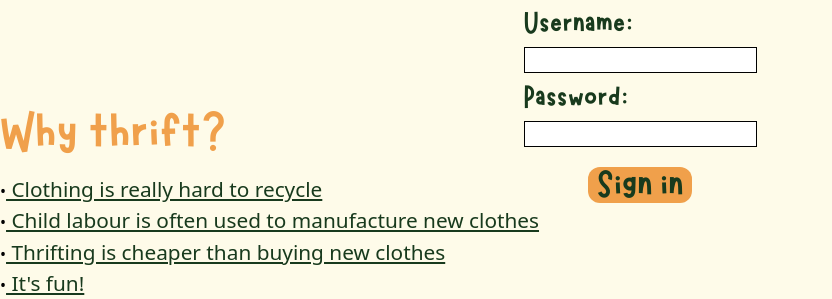
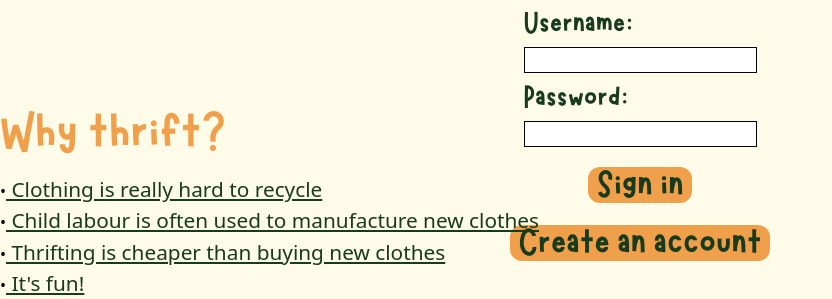
Before and after one commit to Linerah/Borithrift, a Flask app: page / in a window 1280 px wide. Shown: the part 501-800 px from the top of the page, without its empty margins (0-832 px from the left). Run offline with Flask 2, Linux system fonts and the light colour scheme; some libraries are stand-ins or nearby versions.

Commit message:
added create account button

```diff
--- a/templates/index.html
+++ b/templates/index.html
@@ -17,9 +17,9 @@
             <form method="POST" action="/login">
                 <label class="user-credentials-label" for="username">Username:</label><br>
                 <input class="user-credentials-input" type="text" id="email" name="username"> <br>
-
                 <label class="user-credentials-label" for="password">Password:</label> <br>
                 <input class="user-credentials-input" type="password" id="password" name="password"> <br>
+
                 {%if message == "User not found"%}
                     <div class="text-font-MaryKate">{{message}}</div> <br>
                 {%elif message == "Incorrect password"%}
@@ -28,6 +28,9 @@
                 <div class="sign-in-button-container"><button class="general-button text-font-MaryKate">Sign in<input type="submit" value=""></button></div>
             </form>
         </div>
+        <form method="GET" action="/signup">
+            <div class="sign-in-button-container"><button class="general-button text-font-MaryKate">Create an account<input type="submit" value=""></button></div>
+        </form>
 
         <footer class="footer-container">
             <p class="text-font-MaryKate footer-big-text">Why thrift?</p>
```
